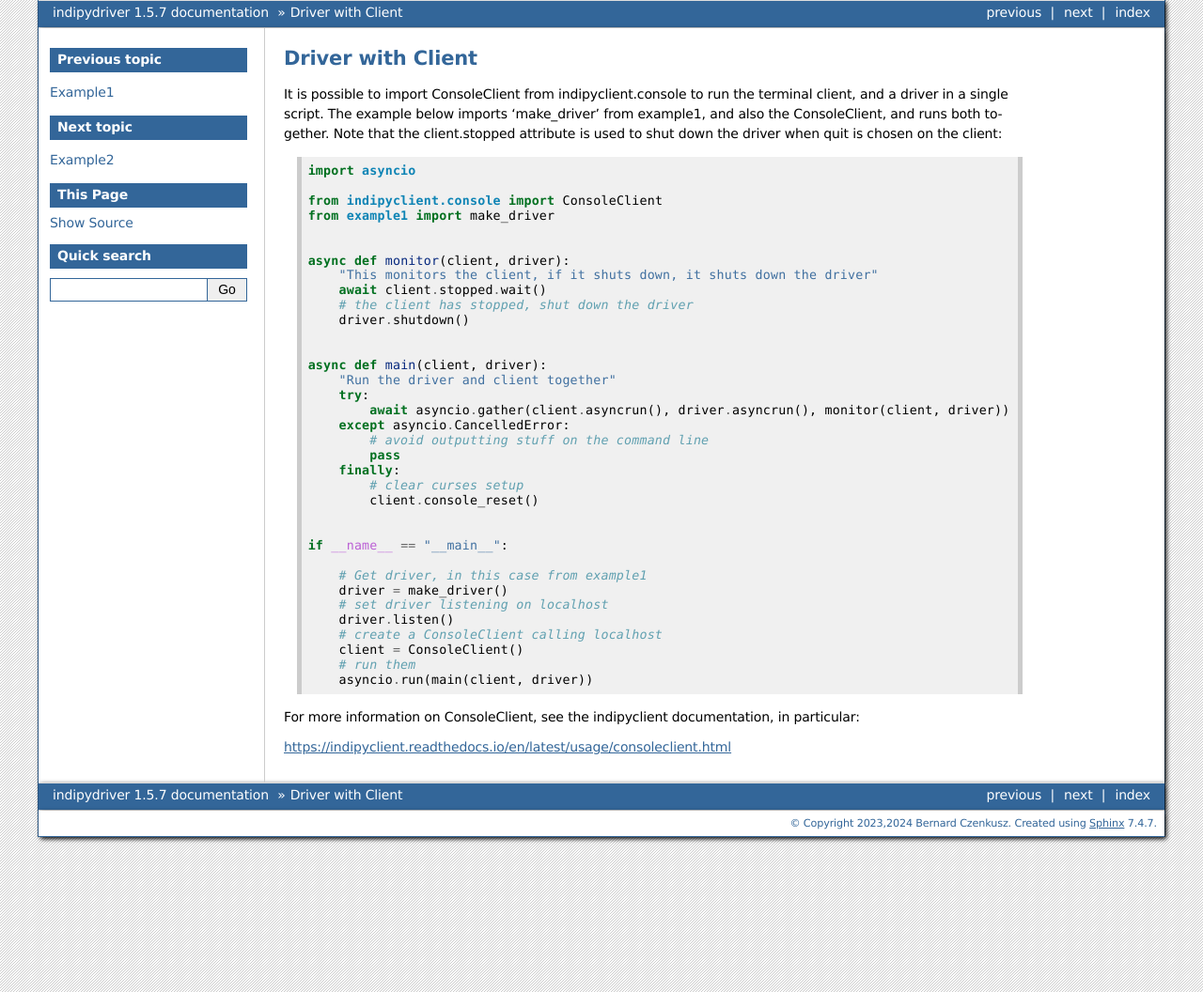
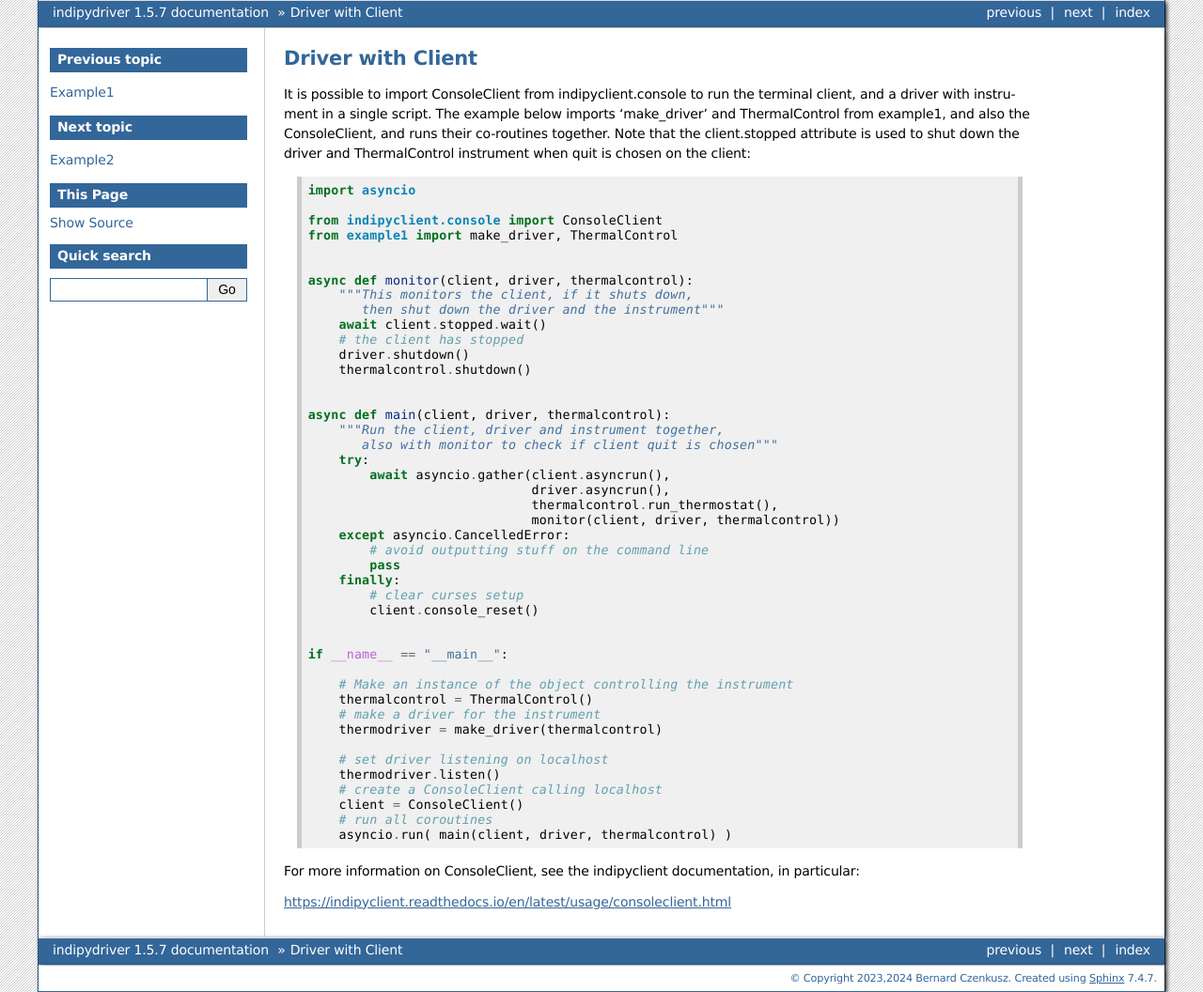
Before and after one commit to bernie-skipole/indipydriver, a Sphinx documentation site: the page built from docs/source/usage/clientwithdriver.rst, in a window 1280 px wide. Shown: the whole page at 94% size. Built offline with Sphinx 7.4.7, drawn with Linux system fonts in a browser that asks for light colours.

Commit message:
Updated docs

```diff
--- a/docs/source/usage/clientwithdriver.rst
+++ b/docs/source/usage/clientwithdriver.rst
@@ -1,26 +1,32 @@
 Driver with Client
 ==================
 
-It is possible to import ConsoleClient from indipyclient.console to run the terminal client, and a driver in a single script. The example below imports 'make_driver' from example1, and also the ConsoleClient, and runs both together. Note that the client.stopped attribute is used to shut down the driver when quit is chosen on the client::
+It is possible to import ConsoleClient from indipyclient.console to run the terminal client, and a driver with instrument in a single script. The example below imports 'make_driver' and ThermalControl from example1, and also the ConsoleClient, and runs their co-routines together. Note that the client.stopped attribute is used to shut down the driver and ThermalControl instrument when quit is chosen on the client::
 
 
     import asyncio
 
     from indipyclient.console import ConsoleClient
-    from example1 import make_driver
+    from example1 import make_driver, ThermalControl
 
 
-    async def monitor(client, driver):
-        "This monitors the client, if it shuts down, it shuts down the driver"
+    async def monitor(client, driver, thermalcontrol):
+        """This monitors the client, if it shuts down,
+           then shut down the driver and the instrument"""
         await client.stopped.wait()
-        # the client has stopped, shut down the driver
+        # the client has stopped
         driver.shutdown()
+        thermalcontrol.shutdown()
 
 
-    async def main(client, driver):
-        "Run the driver and client together"
+    async def main(client, driver, thermalcontrol):
+        """Run the client, driver and instrument together,
+           also with monitor to check if client quit is chosen"""
         try:
-            await asyncio.gather(client.asyncrun(), driver.asyncrun(), monitor(client, driver))
+            await asyncio.gather(client.asyncrun(),
+                                 driver.asyncrun(),
+                                 thermalcontrol.run_thermostat(),
+                                 monitor(client, driver, thermalcontrol))
         except asyncio.CancelledError:
             # avoid outputting stuff on the command line
             pass
@@ -31,14 +37,17 @@ It is possible to import ConsoleClient from indipyclient.console to run the term
 
     if __name__ == "__main__":
 
-        # Get driver, in this case from example1
-        driver = make_driver()
+        # Make an instance of the object controlling the instrument
+        thermalcontrol = ThermalControl()
+        # make a driver for the instrument
+        thermodriver = make_driver(thermalcontrol)
+
         # set driver listening on localhost
-        driver.listen()
+        thermodriver.listen()
         # create a ConsoleClient calling localhost
         client = ConsoleClient()
-        # run them
-        asyncio.run(main(client, driver))
+        # run all coroutines
+        asyncio.run( main(client, driver, thermalcontrol) )
 
 
 For more information on ConsoleClient, see the indipyclient documentation, in particular:
```
Also changed, not shown: README.md (+1 -1 lines).
